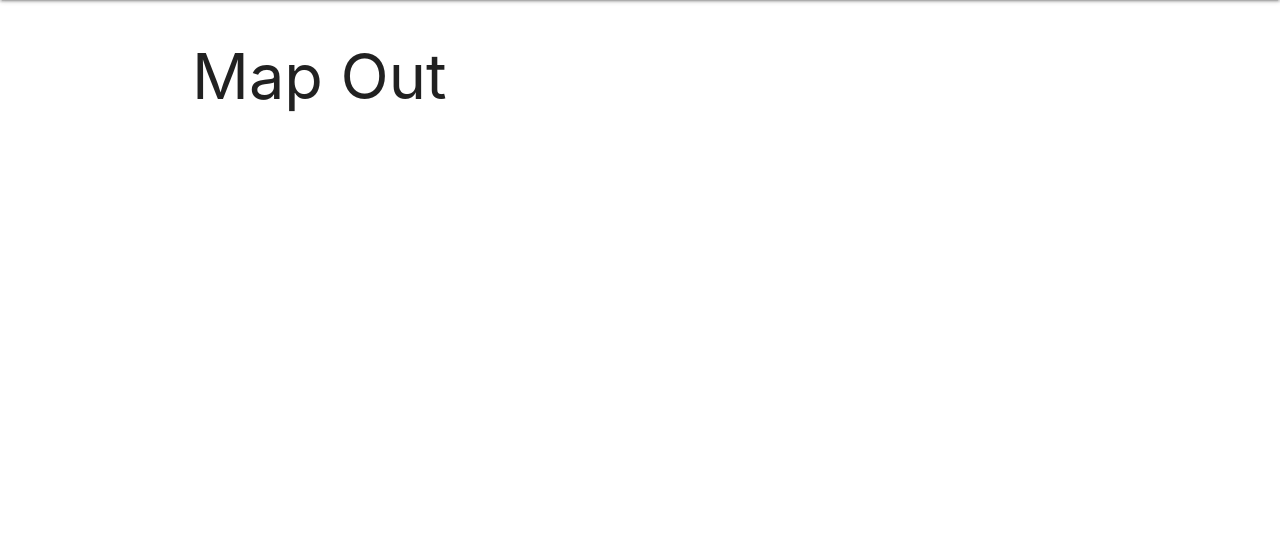
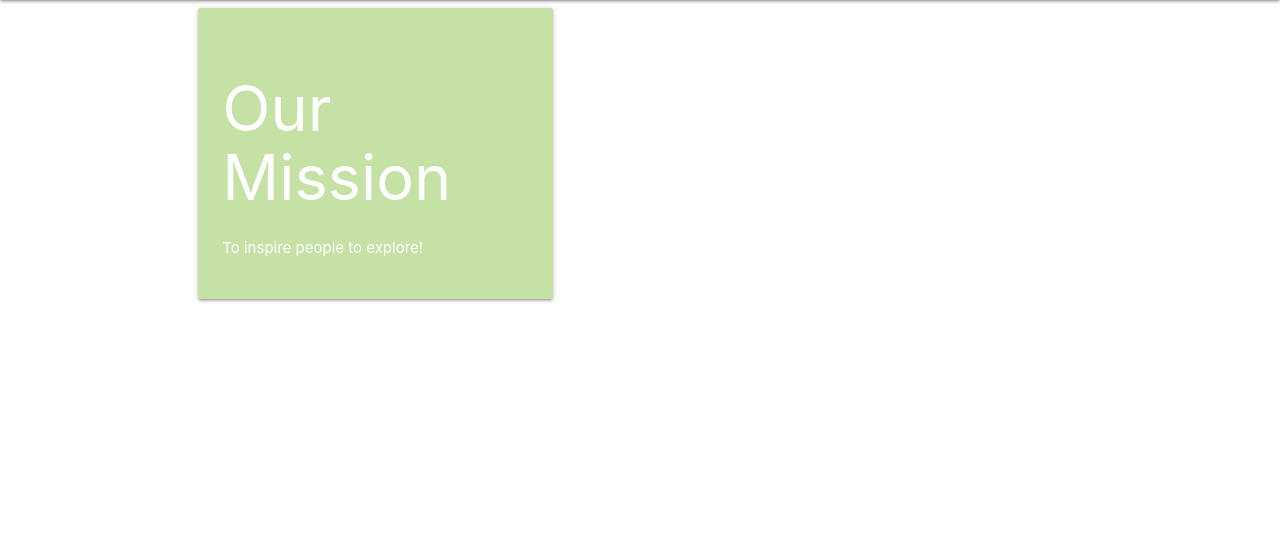
Before and after one commit to kitkatcode10/map-out, a Django app: page /about/ in a window 1280 px wide. Shown: the part 64-618 px from the top of the page. Run offline with Django 3.2, Linux system fonts and the light colour scheme.

Commit message:
updated about page

```diff
--- a/main_app/static/css/style.css
+++ b/main_app/static/css/style.css
@@ -19,7 +19,7 @@ footer.page-footer {
   background-color: rgb(68, 224, 211);
 }
 
-/* Float four columns side by side */
+/* Float two columns side by side */
 .column {
   display: grid;
   float: left;
--- a/main_app/templates/about.html
+++ b/main_app/templates/about.html
@@ -1,4 +1,17 @@
 {% extends 'base.html' %} {% block content %}
 
-<h1>Map Out</h1>
+
+
+
+
+<div class="row">
+    <div class="col s12 m5">
+      <div class="card-panel light-green lighten-3">
+        <span class="white-text">
+            <h1>Our Mission</h1>
+            <p>To inspire people to explore!</p>
+        </span>
+      </div>
+    </div>
+  </div>
 {% endblock %}
--- a/main_app/templates/base.html
+++ b/main_app/templates/base.html
@@ -19,7 +19,7 @@
 
   </head>
   <body>
-    <header class="navbar-fixed">
+    <header class="navbar-fixed" >
       <nav>
         <div class="nav-wrapper">
           <ul>
```
